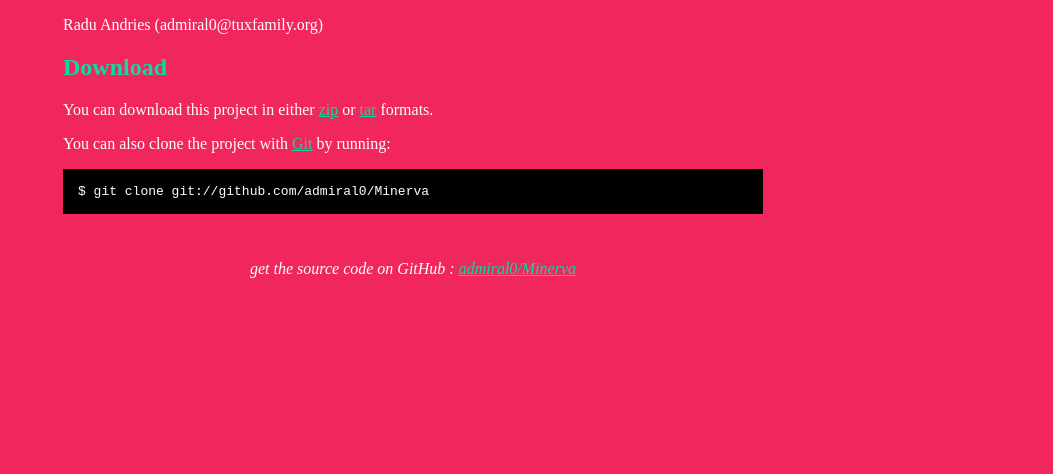
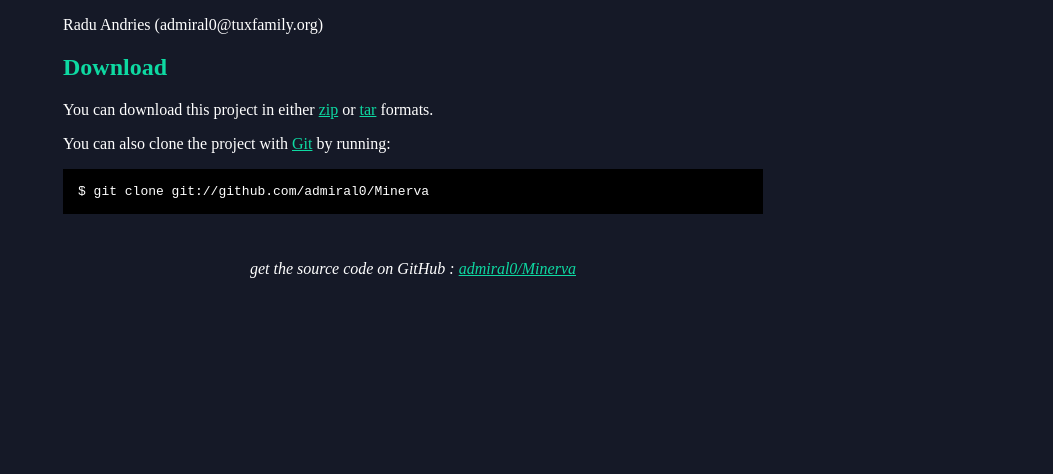
Before and after one commit to admiral0/Minerva, a plain HTML site: page index.html in a window 1280 px wide. Shown: the part 326-800 px from the top of the page, without its empty margins (227-1280 px from the left). Drawn offline with Linux system fonts and the light colour scheme.

Commit message:
bg color

```diff
--- a/index.html
+++ b/index.html
@@ -10,7 +10,7 @@
 	<style type="text/css">
 		body {
   		margin-top: 1.0em;
-  		background-color: #f1265d;
+  		background-color: #151927;
 		  font-family: "Helvetica,Arial,FreeSans";
   		color: #ffffff;
     }
```
